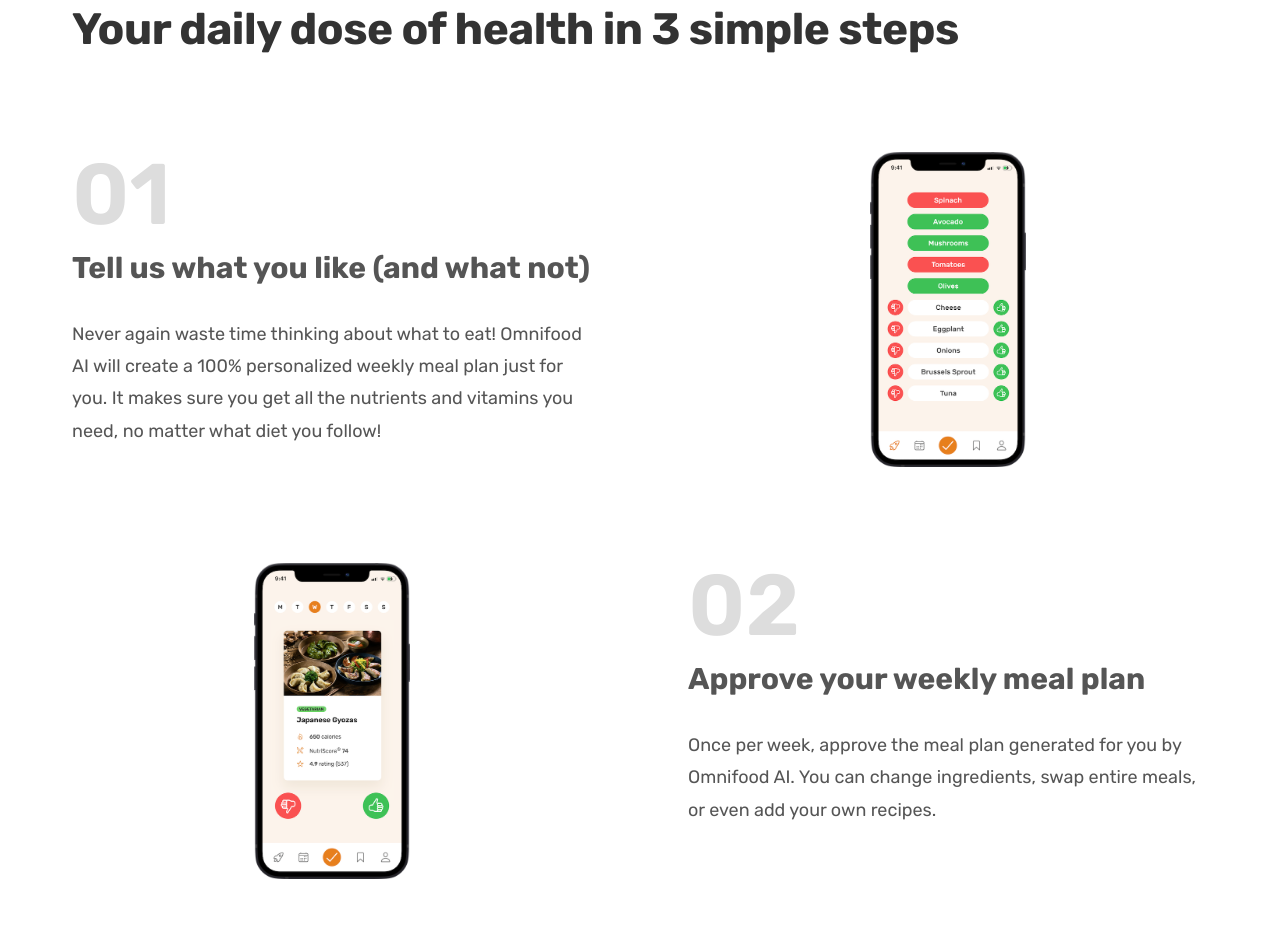
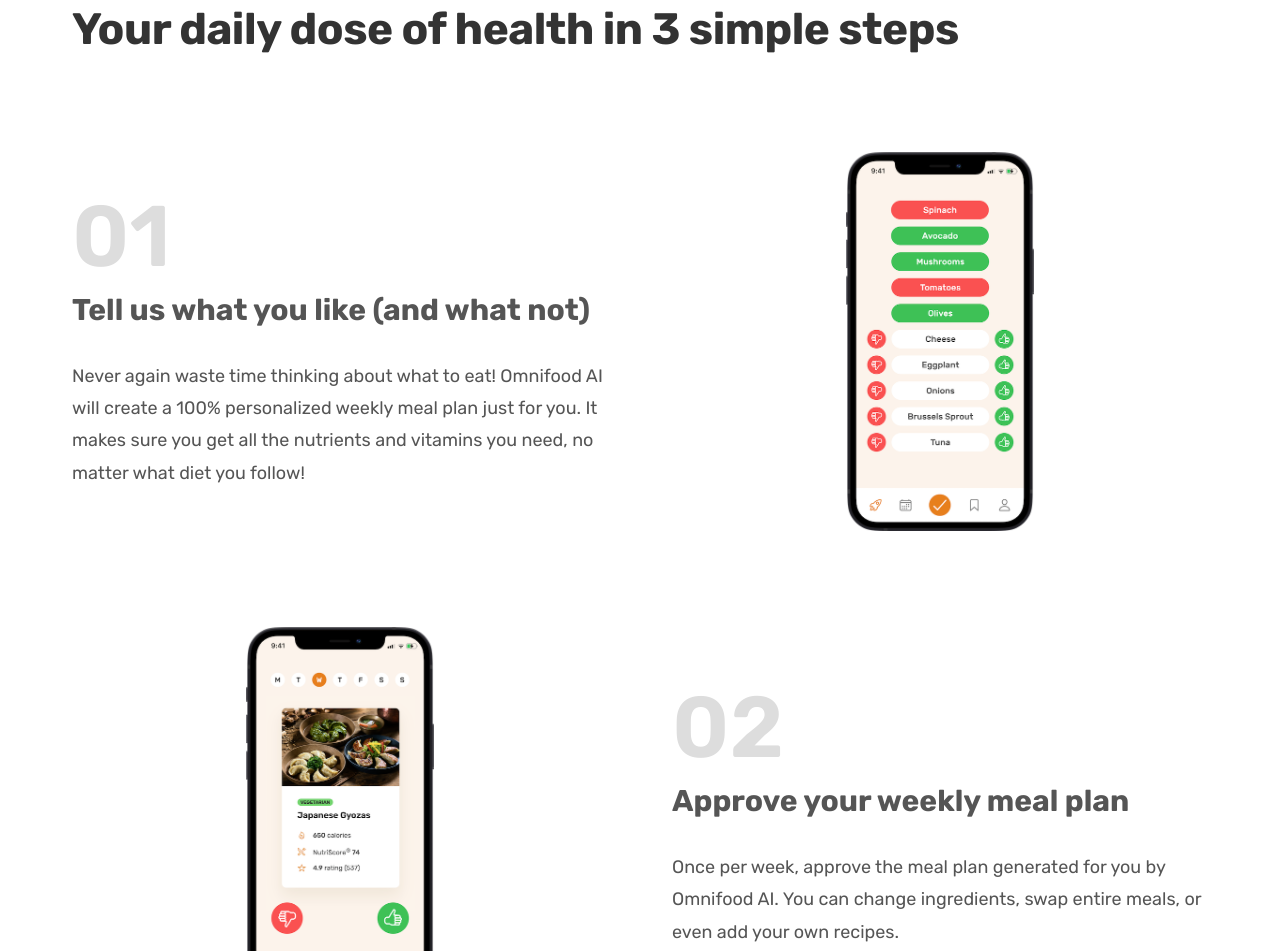
Before and after one commit to molinarijess/omnifood, a plain HTML site: page index.html in a window 1280 px wide. Shown: the part 879-1830 px from the top of the page. Drawn offline with Linux system fonts and the light colour scheme.

Commit message:
updated html and css

```diff
--- a/css/general.css
+++ b/css/general.css
@@ -55,7 +55,8 @@
 
 .grid {
   display: grid;
-  gap: 9.6rem;
+  column-gap: 6.4rem;
+  row-gap: 9.6rem;
 }
 
 .grid--2-cols {
@@ -69,3 +70,7 @@
 .grid--4-cols {
   grid-template-columns: repeat(4, 1fr);
 }
+
+.grid--center-v {
+  align-items: center;
+}
--- a/css/style.css
+++ b/css/style.css
@@ -191,5 +191,5 @@ body {
 }
 
 .step-img {
-  width: 30%;
+  width: 35%;
 }
--- a/index.html
+++ b/index.html
@@ -68,7 +68,7 @@
           </h2>
         </div>
 
-        <div class="container grid grid--2-cols">
+        <div class="container grid grid--2-cols grid--center-v">
           <div class="step-text-box">
             <p class="step-number">01</p>
             <h3 class="heading-tertiary">
```
